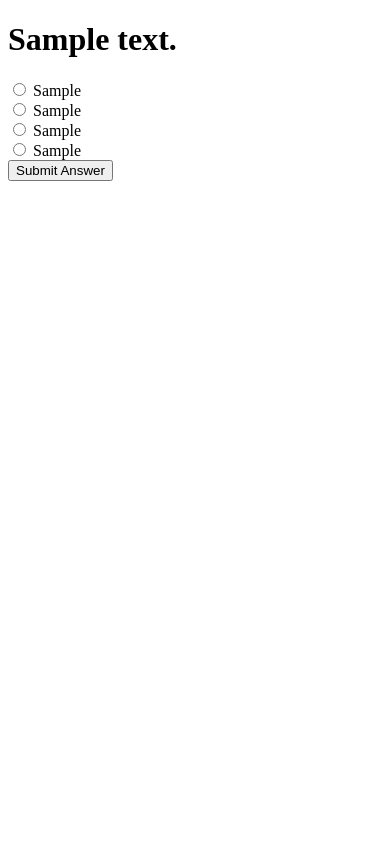
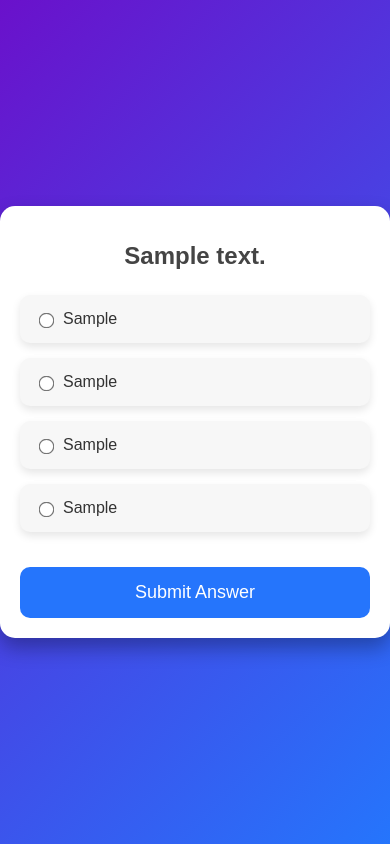
Before and after one commit to rupesh-singh02/Quiz-App, a Django app: page /quiz/question/ in a window 390 px wide. Run offline with Django 5.2, Linux system fonts and the light colour scheme; tables that the repository leaves empty hold one stand-in row (values such as "Sample post").

Commit message:
Fix Front End

```diff
--- a/quiz/templates/question.html
+++ b/quiz/templates/question.html
@@ -2,17 +2,126 @@
 <html lang="en">
 <head>
     <meta charset="UTF-8">
+    <meta name="viewport" content="width=device-width, initial-scale=1.0">
     <title>Quiz Question</title>
+    <style>
+        body {
+            font-family: 'Poppins', Arial, sans-serif;
+            margin: 0;
+            padding: 0;
+            display: flex;
+            justify-content: center;
+            align-items: center;
+            min-height: 100vh;
+            background: linear-gradient(135deg, #6a11cb, #2575fc);
+            color: #fff;
+            overflow: hidden;
+        }
+
+        .quiz-container {
+            background: #ffffff;
+            color: #333;
+            border-radius: 15px;
+            padding: 30px;
+            box-shadow: 0 10px 20px rgba(0, 0, 0, 0.3);
+            max-width: 500px;
+            width: 100%;
+            position: relative;
+            animation: fadeIn 1s ease;
+        }
+
+        @keyframes fadeIn {
+            from {
+                opacity: 0;
+                transform: translateY(-20px);
+            }
+            to {
+                opacity: 1;
+                transform: translateY(0);
+            }
+        }
+
+        h1 {
+            font-size: 28px;
+            margin-bottom: 25px;
+            text-align: center;
+            color: #444;
+        }
+
+        form {
+            display: flex;
+            flex-direction: column;
+        }
+
+        label {
+            margin-bottom: 15px;
+            background: #f7f7f7;
+            padding: 15px;
+            border-radius: 10px;
+            box-shadow: 0 4px 8px rgba(0, 0, 0, 0.1);
+            display: flex;
+            align-items: center;
+            transition: transform 0.3s, box-shadow 0.3s;
+            cursor: pointer;
+        }
+
+        label:hover {
+            transform: scale(1.05);
+            box-shadow: 0 6px 12px rgba(0, 0, 0, 0.2);
+        }
+
+        label input[type="radio"] {
+            margin-right: 10px;
+            transform: scale(1.2);
+        }
+
+        input[type="submit"] {
+            margin-top: 20px;
+            background: #2575fc;
+            color: #fff;
+            border: none;
+            border-radius: 10px;
+            padding: 15px;
+            cursor: pointer;
+            font-size: 18px;
+            transition: background 0.3s, transform 0.2s;
+        }
+
+        input[type="submit"]:hover {
+            background: #6a11cb;
+            transform: translateY(-3px);
+        }
+
+        @media (max-width: 600px) {
+            .quiz-container {
+                padding: 20px;
+            }
+
+            h1 {
+                font-size: 24px;
+            }
+        }
+    </style>
 </head>
 <body>
-<h1>{{ question.text }}</h1>
-<form method="POST" action="{% url 'submit_answer' %}">
-    {% csrf_token %}
-    <input type="radio" name="option" value="A"> {{ question.option_a }}<br>
-    <input type="radio" name="option" value="B"> {{ question.option_b }}<br>
-    <input type="radio" name="option" value="C"> {{ question.option_c }}<br>
-    <input type="radio" name="option" value="D"> {{ question.option_d }}<br>
-    <input type="submit" value="Submit Answer">
-</form>
+    <div class="quiz-container">
+        <h1>{{ question.text }}</h1>
+        <form method="POST" action="{% url 'submit_answer' %}">
+            {% csrf_token %}
+            <label>
+                <input type="radio" name="option" value="A"> {{ question.option_a }}
+            </label>
+            <label>
+                <input type="radio" name="option" value="B"> {{ question.option_b }}
+            </label>
+            <label>
+                <input type="radio" name="option" value="C"> {{ question.option_c }}
+            </label>
+            <label>
+                <input type="radio" name="option" value="D"> {{ question.option_d }}
+            </label>
+            <input type="submit" value="Submit Answer">
+        </form>
+    </div>
 </body>
 </html>
```
Also changed, not shown: quiz/templates/results.html (+90 -5 lines).
